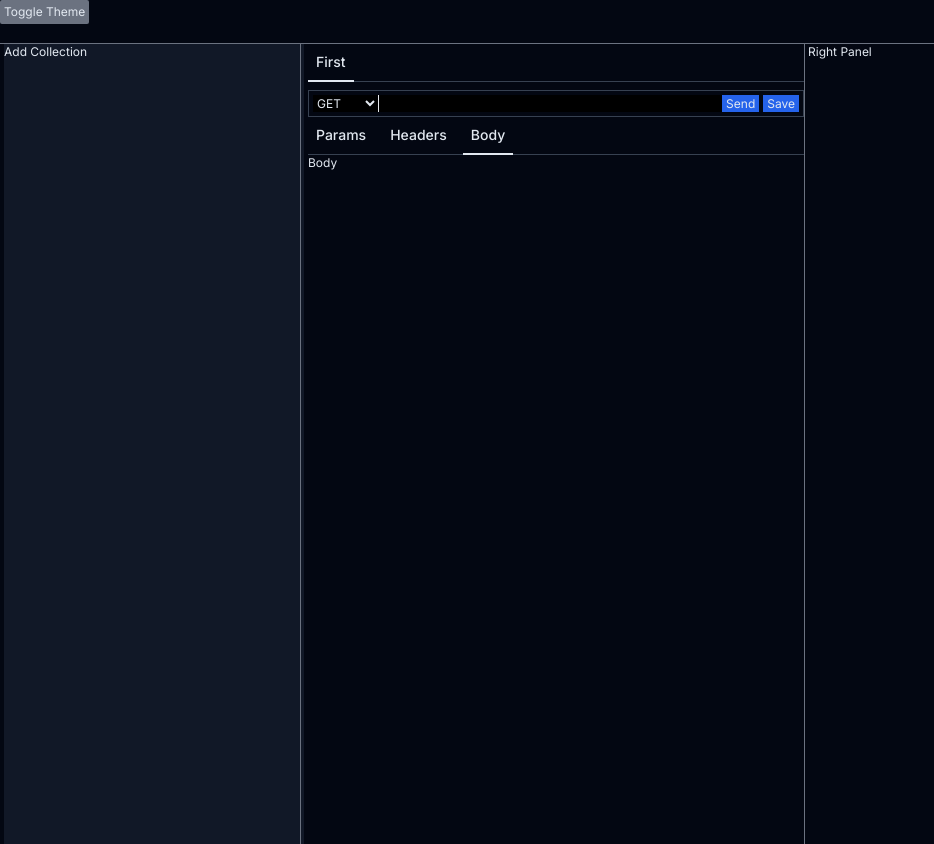
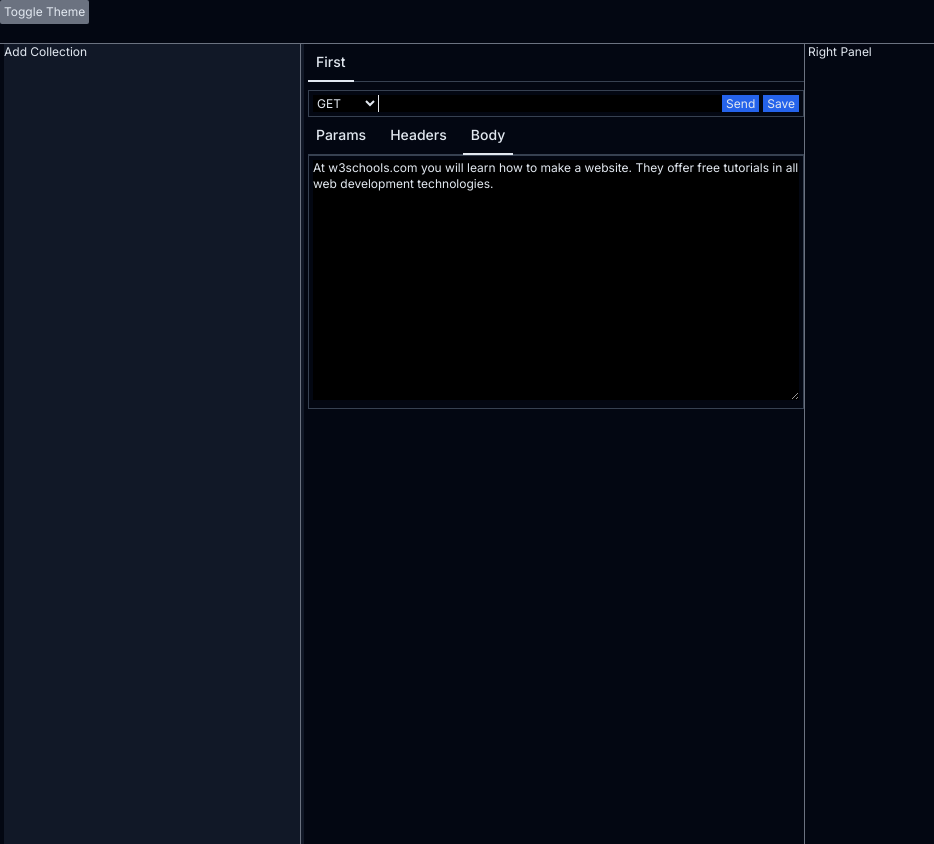
Before and after one commit to wahecode/rabab, a Next.js app in the folder rabab-app/: page / in a window 1280 px wide. Both pictures are taken after a click on the item "Body". Shown: the whole page, without its empty margins (0-934 px from the left). Built offline with nearby package versions, Linux system fonts and the light colour scheme.

Commit message:
Added initial code for body

```diff
--- a/rabab-app/app/common/Tree/DottedLMenu/index.js
+++ b/rabab-app/app/common/Tree/DottedLMenu/index.js
@@ -1,7 +1,7 @@
 import React, { useEffect, useState, useRef } from 'react'
 
 export default function DottedMenu({ items, onClickHandler }) {
-    const [isVisible, setVisible] = useState(true)
+    const [isVisible, setVisible] = useState(false)
 
     let menuRef = useRef()
 
--- /dev/null
+++ b/rabab-app/app/components/RequestPanel/RequestTabs/Body/index.js
@@ -0,0 +1,18 @@
+import React from 'react'
+
+export default function Body() {
+    return (
+        <div className="border-rabab p-1 ">
+            <textarea
+                className="dark:bg-black w-full h-full outline-none"
+                id="w3review"
+                name="w3review"
+                rows="15"
+                cols="50"
+            >
+                At w3schools.com you will learn how to make a website. They offer free tutorials in
+                all web development technologies.
+            </textarea>
+        </div>
+    )
+}
--- a/rabab-app/app/components/RequestPanel/RequestTabs/index.js
+++ b/rabab-app/app/components/RequestPanel/RequestTabs/index.js
@@ -2,6 +2,7 @@ import TabView, { TabPanel } from '@/app/common/TabView'
 import React, { useState } from 'react'
 import Params from './Params'
 import Headers from './Headers'
+import Body from './Body'
 
 export default function RequestTabs({ request, onChange }) {
     const onChangeHandler = (request) => {
@@ -18,7 +19,9 @@ export default function RequestTabs({ request, onChange }) {
             <TabPanel header="Headers">
                 <Headers request={request} onChange={onChangeHandler} />
             </TabPanel>
-            <TabPanel header="Body">Body</TabPanel>
+            <TabPanel header="Body">
+                <Body />
+            </TabPanel>
         </TabView>
     )
 }
```
